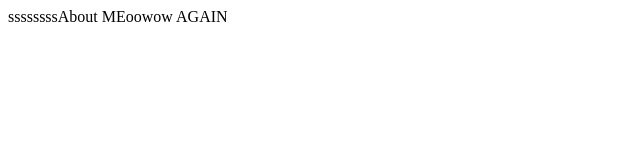
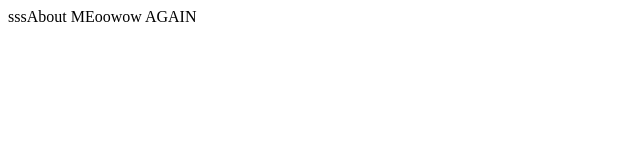
Before and after one commit to lizhi-render/test-repo-private, a Next.js app: page /about in a window 1280 px wide. Shown: the top 160 px of the page, without its empty margins (0-640 px from the left). Built offline with nearby package versions, Linux system fonts and the light colour scheme.

Commit message:
i am hungary

```diff
--- a/src/pages/about.js
+++ b/src/pages/about.js
@@ -1,3 +1,3 @@
 export default function About() {
-  return <div>ssssssssAbout MEoowow  AGAIN</div>;
+  return <div>sssAbout MEoowow  AGAIN</div>;
 }
```
